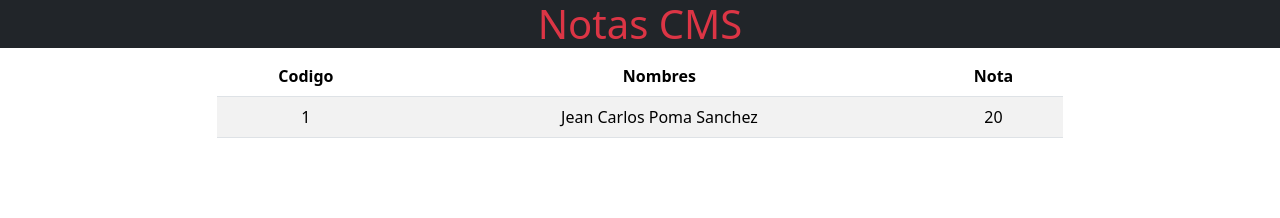
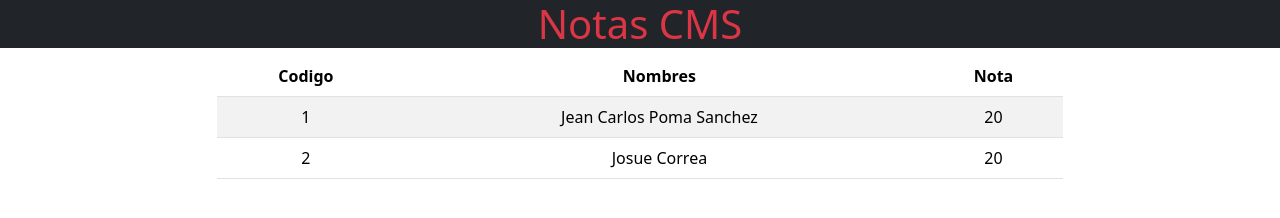
Before and after one commit to jean1216/notasCMS, a plain HTML site: page index.html in a window 1280 px wide. Drawn offline with nearby package versions, Linux system fonts and the light colour scheme.

```diff
--- a/index.html
+++ b/index.html
@@ -28,6 +28,11 @@
                         <td>Jean Carlos Poma Sanchez</td>
                         <td>20</td>
                     </tr>
+                    <tr>
+                        <td>2</td>
+                        <td>Josue Correa</td>
+                        <td>20</td>
+                    </tr>
                 </tbody>
             </table>
         </div>
```
